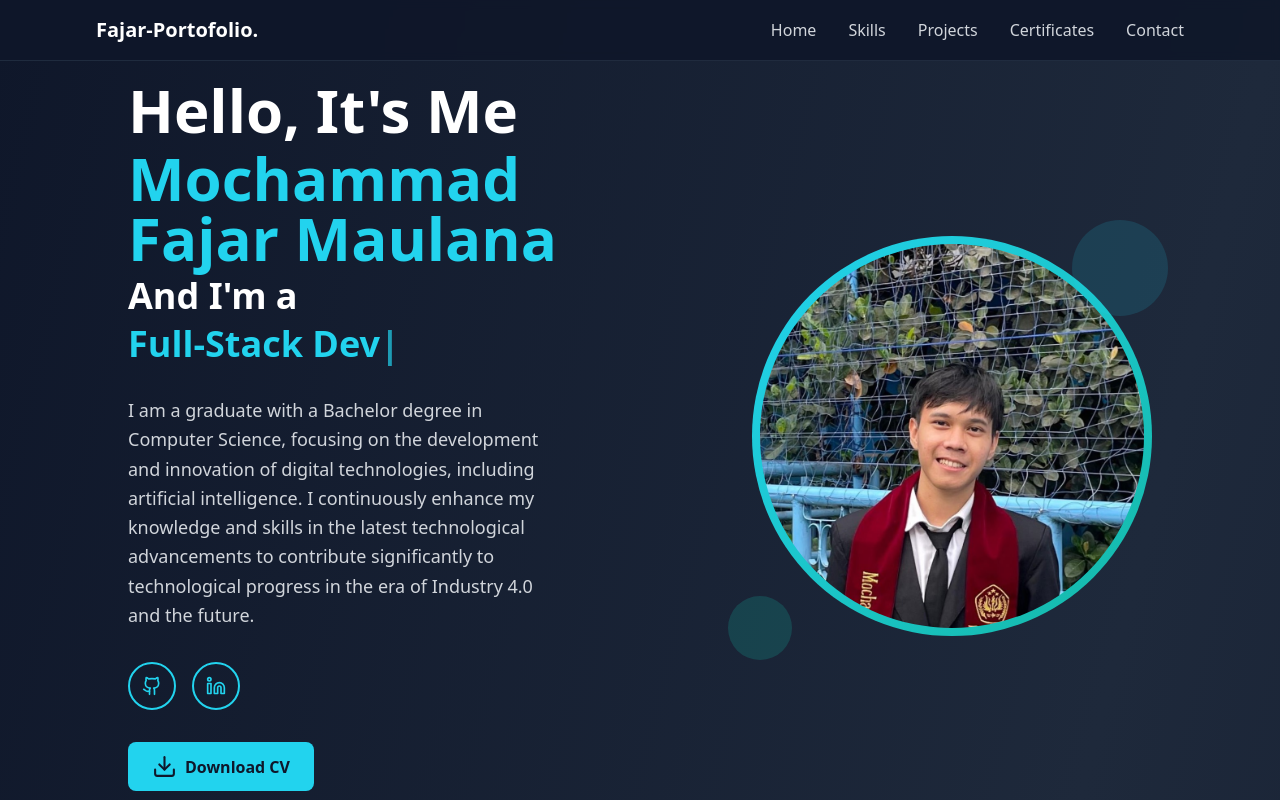
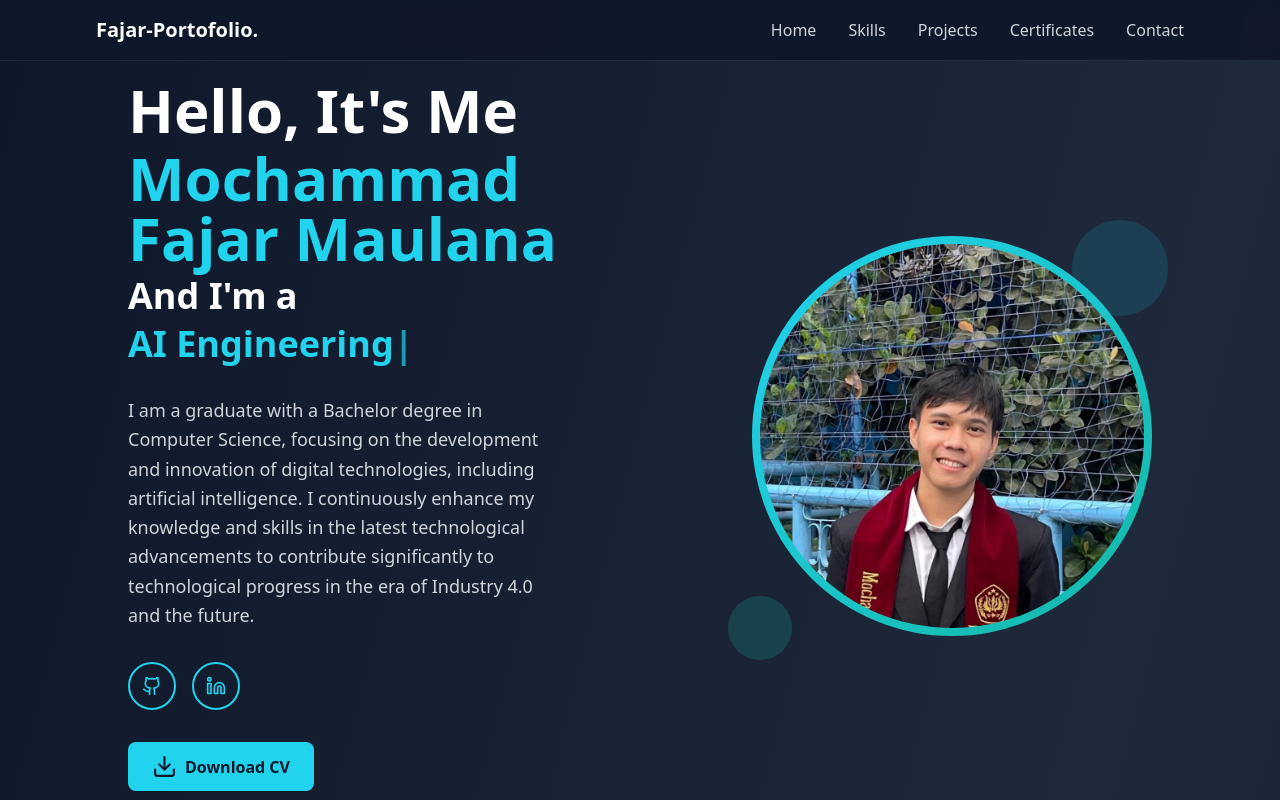
Before and after one commit to mitharu25/Portofolio-Fajar, a React (Vite) app: page / in a window 1280 px wide. Shown: the top 800 px of the page. Built offline with nearby package versions, Linux system fonts and the light colour scheme.

Commit message:
Update Code

```diff
--- a/src/Content/Home.tsx
+++ b/src/Content/Home.tsx
@@ -11,8 +11,8 @@ export default function Home() {
 
   const professions = [
     "Software Engineering 🧩",
+    "AI Engineering 🤖",
     "Full-Stack Developer 💻",
-    "AI Engineering 🤖",
     "Data Scientist 📊",
   ];
 
```
